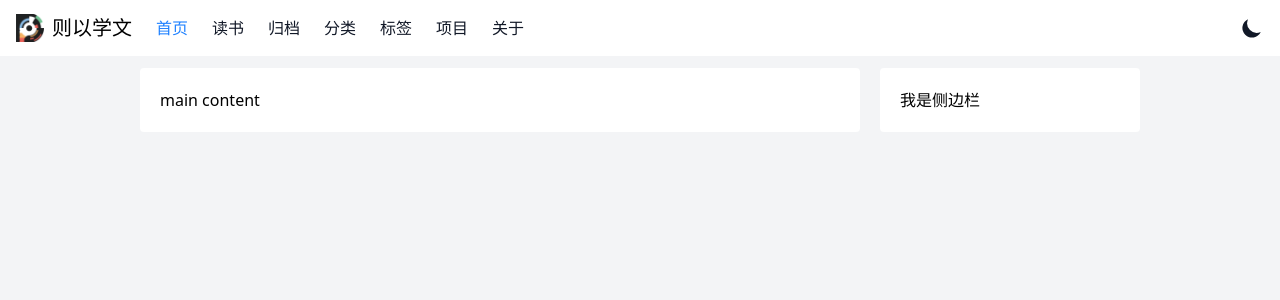
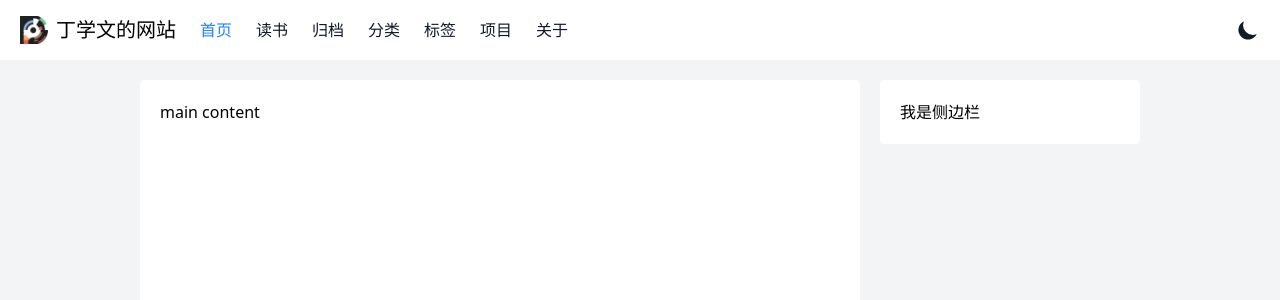
Before and after one commit to leviding/dingxuewen.com, a Next.js app: page / in a window 1280 px wide. Shown: the top 300 px of the page. Built offline with nearby package versions, Linux system fonts and the light colour scheme.

Commit message:
feat: 页面框架完善

```diff
--- a/app/layout.tsx
+++ b/app/layout.tsx
@@ -1,4 +1,3 @@
-import '@/styles/globals.css';
 import type { Metadata } from 'next';
 import { Inter } from 'next/font/google';
 import GoogleAnalytics from '@/components/GoogleAnalytics';
@@ -6,6 +5,7 @@ import SectionContainer from '@/components/SectionContainer';
 import ThemeProviders from '@/components/ThemeProvider';
 import Header from '@/components/Header';
 import siteMetadata from '@/data/siteMetadata';
+import '@/styles/globals.css';
 
 const inter = Inter({
   subsets: ['latin'],
--- a/components/AsideContainer.tsx
+++ b/components/AsideContainer.tsx
@@ -6,7 +6,7 @@ interface Props {
 
 const AsideContainer = ({ children }: Props) => {
   return (
-    <aside className="w-[260px] bg-white dark:bg-gray-800 hidden lg:block ml-5 p-5 rounded">
+    <aside className="w-[260px] h-fit hidden lg:block ml-5">
       {children}
     </aside>
   );
--- /dev/null
+++ b/components/AsideItemContainer.tsx
@@ -0,0 +1,11 @@
+import { ReactNode } from 'react';
+
+interface Props {
+  children: ReactNode;
+}
+
+const AsideItemContainer = ({ children }: Props) => {
+  return <div className="bg-white dark:bg-gray-800 p-5 mb-5 rounded">{children}</div>;
+};
+
+export default AsideItemContainer;
--- a/components/CommonAside.tsx
+++ b/components/CommonAside.tsx
@@ -1,9 +1,11 @@
 import AsideContainer from '@/components/AsideContainer';
+import AsideItemContainer from '@/components/AsideItemContainer';
+// import styles from '@/styles/globals.module.scss';
 
 const CommonAside = () => {
   return (
     <AsideContainer>
-      我是侧边栏
+      <AsideItemContainer>我是侧边栏</AsideItemContainer>
     </AsideContainer>
   );
 };
--- a/components/Header.tsx
+++ b/components/Header.tsx
@@ -1,6 +1,5 @@
 'use client';
 
-import styles from '@/styles/globals.module.scss';
 import { usePathname } from 'next/navigation';
 import siteMetadata from '@/data/siteMetadata';
 import headerNavLinks from '@/data/headerNavLinks';
@@ -9,13 +8,14 @@ import Link from './Link';
 import ThemeSwitch from './ThemeSwitch';
 import Image from 'next/image';
 // import SearchButton from './SearchButton';
+import styles from '@/styles/globals.module.scss';
 
 const Header = () => {
   const pathname = usePathname();
 
   return (
-    <header className="sticky flex items-center h-14 bg-white dark:bg-gray-800">
-      <div className="w-screen h-full mx-auto px-4 2xl:px-0 2xl:max-w-[1448px] flex items-center justify-between">
+    <header className={`${styles.header} sticky flex items-center bg-white dark:bg-gray-800`}>
+      <div className="w-screen h-full mx-auto px-5 2xl:px-0 2xl:max-w-[1448px] flex items-center justify-between">
         <div className="h-full flex">
           <Link
             className="h-full flex items-center justify-between"
@@ -36,7 +36,7 @@ const Header = () => {
           {headerNavLinks.map((link) => {
             return pathname.startsWith(link.href) ? (
               <div
-                className={`${styles.navItem} hidden md:flex items-center h-full ml-6 font-medium text-brand-normal hover:text-gray-900 cursor-pointer`}
+                className={`${styles.navItem} hidden md:flex items-center h-full ml-6 font-medium text-brand-normal hover:text-gray-900 dark:hover:text-white cursor-pointer`}
                 key={link.title}
               >
                 {link.title}
--- a/components/SectionContainer.tsx
+++ b/components/SectionContainer.tsx
@@ -1,4 +1,5 @@
 import { ReactNode } from 'react';
+import styles from '@/styles/globals.module.scss';
 
 interface Props {
   children: ReactNode;
@@ -6,7 +7,7 @@ interface Props {
 
 const SectionContainer = ({ children }: Props) => {
   return (
-    <section className="flex justify-center mt-3 mx-auto px-4 lg:px-0 lg:max-w-5xl xl:max-w-6xl">
+    <section className={`${styles.sectionContainer} flex justify-center mx-auto px-5 lg:px-0 lg:max-w-5xl xl:max-w-6xl`}>
       {children}
     </section>
   );
--- a/data/siteMetadata.ts
+++ b/data/siteMetadata.ts
@@ -3,7 +3,7 @@ import { ThemeEnum } from '@/constants/common';
 const siteMetadata = {
   title: "Levi's Blog",
   author: 'Levi Ding',
-  headerTitle: "则以学文",
+  headerTitle: "丁学文的网站",
   description:
     'Levi Ding 的博客，分享 Web 开发、数据分析、机器学习及其他主题内容。',
   language: 'zh-CN',
--- a/next.config.js
+++ b/next.config.js
@@ -1,6 +1,7 @@
 const path = require('path');
 
-const nextConfig = {
+module.exports = {
+  reactStrictMode: true,
   sassOptions: {
     includePaths: [path.join(__dirname, 'styles')],
   },
@@ -12,5 +13,3 @@ const nextConfig = {
     return config;
   },
 };
-
-module.exports = nextConfig;
--- a/styles/globals.module.scss
+++ b/styles/globals.module.scss
@@ -1,3 +1,10 @@
+@import './variables.scss';
+
+.header {
+  height: $h-header;
+  margin-bottom: $mb-header;
+}
+
 .navItem {
   position: relative;
 
@@ -13,3 +20,7 @@
     }
   }
 }
+
+.sectionContainer {
+  min-height: calc(100vh - $h-header - $mb-header);
+}
--- /dev/null
+++ b/styles/variables.scss
@@ -0,0 +1,2 @@
+$h-header: 60px;
+$mb-header: 20px;
```
